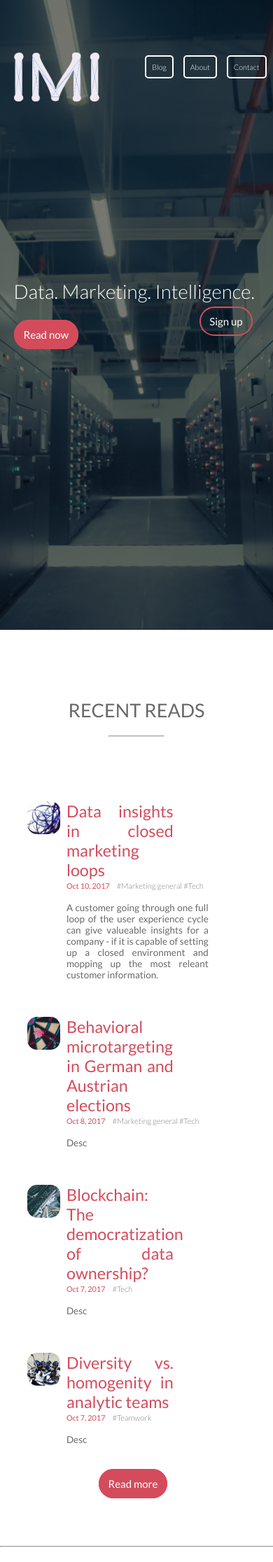
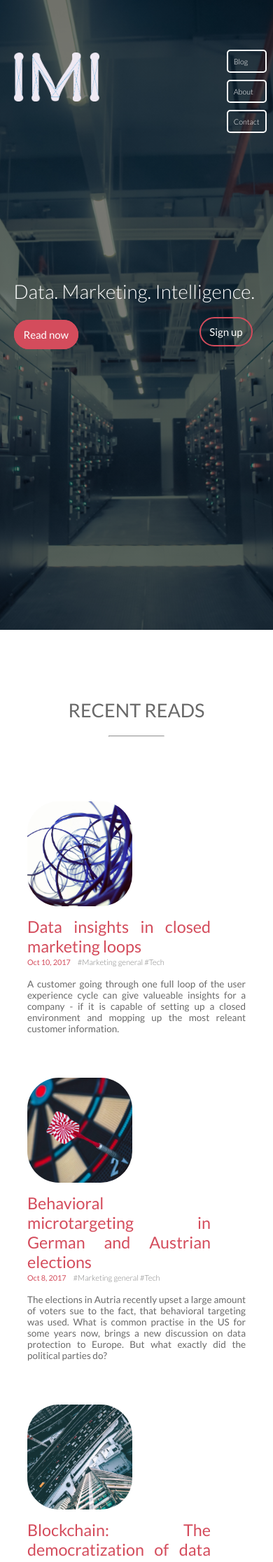
Before and after one commit to sebiw93/IMI-Project-10-2017, a Jekyll site: the page built from index.html, in a window 390 px wide. Shown: the top 2232 px of the page at 70% size. Built offline with Jekyll 4.4.1, drawn with Linux system fonts in a browser that asks for light colours.

Commit message:
started to make the page responsive

```diff
--- a/_posts/focus_mktgeneral/2017-10-08-behavioral-microtargeting.md
+++ b/_posts/focus_mktgeneral/2017-10-08-behavioral-microtargeting.md
@@ -1,7 +1,7 @@
 ---
 layout: bloggy
 title: 'Behavioral microtargeting in German and Austrian elections'
-meta: Desc
+meta: The elections in Autria recently upset a large amount of voters sue to the fact, that behavioral targeting was used. What is common practise in the US for some years now, brings a new discussion on data protection to Europe. But what exactly did the political parties do?
 source: random source
 category: '#Marketing general #Tech'
 image: /media/imgs/articles/topic1.jpeg
--- a/index.html
+++ b/index.html
@@ -67,7 +67,8 @@ layout: standard
             {% endfor %}
         </div>
 
-
+        <br>
+        <br>
         <form method="post" action="#">
         <a href="{{site.baseurl}}/page_blog/blog.html" class="btn btn-medium">Read more</a>
         </form>
--- a/style/bloggy.css
+++ b/style/bloggy.css
@@ -1,15 +1,6 @@
 
 .bloggy text{
     font-size: 150%;
-}
-
-.bloggy img{
-    height: 35vh;
-    position: absolute;
-    margin-top: -50px;
-    margin-left: 68.5%;
-    border: 3px solid white;
-    box-shadow: 4px 4px 25px rgba(0, 0, 0, 0.5);
 }
 
 .bloggy figcaption{
@@ -49,6 +40,7 @@
 .author{
     margin-top: 150px;
     margin-bottom: 250px;
+    margin-right: 550px;
 }
 
 .author img{
@@ -76,9 +68,13 @@
 .author .desc{
     position: absolute;
     margin-left: 500px;
-    margin-right: 550px;
     color: black;
     font-size: 90%;
     font-weight: 400;
     margin-top: 20px;
 }
+
+
+.desc{
+    margin-right: 25%;
+}
--- a/style/page_blog.css
+++ b/style/page_blog.css
@@ -7,7 +7,7 @@
 }
 
 .post h3{
-    margin-left: 190px;
+    margin-left: 17.5%;
     color: #813852;
     font-family: sans-serif
 }
--- a/style/page_home.css
+++ b/style/page_home.css
@@ -26,7 +26,7 @@
 }
 
 #signup{
-    margin-top: 450px;
+    margin-top: 465px;
     position: absolute;
     right: 5%;
 }
@@ -47,20 +47,20 @@
 }
 
 .post-desc{
-    width: 65%;
     display: inline-block;
     text-align: justify;
     font-size: 90%;
     vertical-align: top;
+    margin-bottom: 10px;
+}
+
+.post-desc span div{
+    width: 60%;
 }
 
 .post-desc h5{
     font-weight: 300;
     color: grey;
-}
-
-.post-box{
-    margin-bottom: 30px;
 }
 
 .post-box a{
@@ -71,6 +71,10 @@
 .posting-box form{
     text-align: center;
 
+}
+
+#posts h1{
+    text-align: left;
 }
 
 #posts h1 a{
@@ -87,6 +91,7 @@
 }
 
 #posts p{
+    text-align: justify;
     margin-right: 50px;
     }
 
--- a/style/queries.css
+++ b/style/queries.css
@@ -1,22 +1,53 @@
+@media only screen and (min-width: 1000px) {
+    .post-desc{
+    width: 75%;
+    position: absolute;
+    }
+
+    .post-desc{
+    width: 60%;
+    }
+}
 
 
 
+/*----------------!!!!!!!---------------*/
+@media only screen and (max-width: 1000px) {
 
-/*----------------!!!!!!!!!!!!OLD VERSION!!!!!!!!!!!!!---------------*/
+    #posts a img{
+    position: relative;
+    display: block;
+    width: 150px;
+    margin-bottom: 15px;
+}
+
+    .post ul div h3{
+        margin-left: 0%;
+    }
+
+}
 
 
 
 
 
 @media only screen and (max-width: 767px) {
+
+
+
     header li{
-        display: block;
         border: 2px solid white;
         margin: -10px;
         padding: 8px;
         border-radius: 5px;
         transition: border-color 1.0s;
-    }
+        }
+
+        header nav ul li{
+            display: block;
+            margin-bottom: 20px;
+        }
+
 
     header li:hover{
         border-color: #d44c5c;
@@ -35,50 +66,6 @@
         top:35px;
     }
 
-
-    .adam{
-        color: transparent;
-        border-color: transparent
-    }
-
-    .adam:hover{
-        border-color: transparent;
-
-    }
-
-    #familie-section img{
-        display: block;
-        width: 50%;
-        margin: 0 auto;
-
-    }
-
-    .person-beschreibung{
-        width: 100%;
-        margin-bottom: 20px;
-
-
-    }
-    #familie-section hr{
-        margin-bottom: 40px;
-
-    }
-
-    .bild-box{
-        width: 50%;
-
-    }
-
-    #Kameras{
-        width: 60%;
-        margin: 0 auto;
-
-    }
-    .kamera-box{
-        width: 100%;
-
-    }
-
     footer li{
         padding: 10px;
         width: 50%;
@@ -94,26 +81,44 @@
         text-align: center;
     }
 
-    #j{
-        margin-top: 20px;
-        text-align: center;
-        margin-left: -20px;
+
+
+    .bloggy img{
+    height: 30vh;
+    margin-top: 0px;
+    margin-left: 10%;
+    border: 3px solid white;
+    box-shadow: 4px 4px 25px rgba(0, 0, 0, 0.5);
+    }
+
+
+    .bloggy figcaption{
+    margin-top: -40px;
+    }
+
+
+
+
+}
+
+
+
+@media only screen and (min-width: 767px) {
+    .bloggy img{
+    position: absolute;
+    height: 35vh;
+    margin-top: -10px;
+    margin-left: 68.5%;
+    border: 3px solid white;
+    box-shadow: 4px 4px 25px rgba(0, 0, 0, 0.5);
     }
 
 
 }
 
 
+
 @media only screen and (max-width: 480px) {
-    header p{
-        margin-top: 25px;
-        margin-left: -5px;
-        font-size: 20px;
-    }
 
-    .bild-box{
-        width: 100%;
-
-    }
 
 }
```
Also changed, not shown: README.md.
